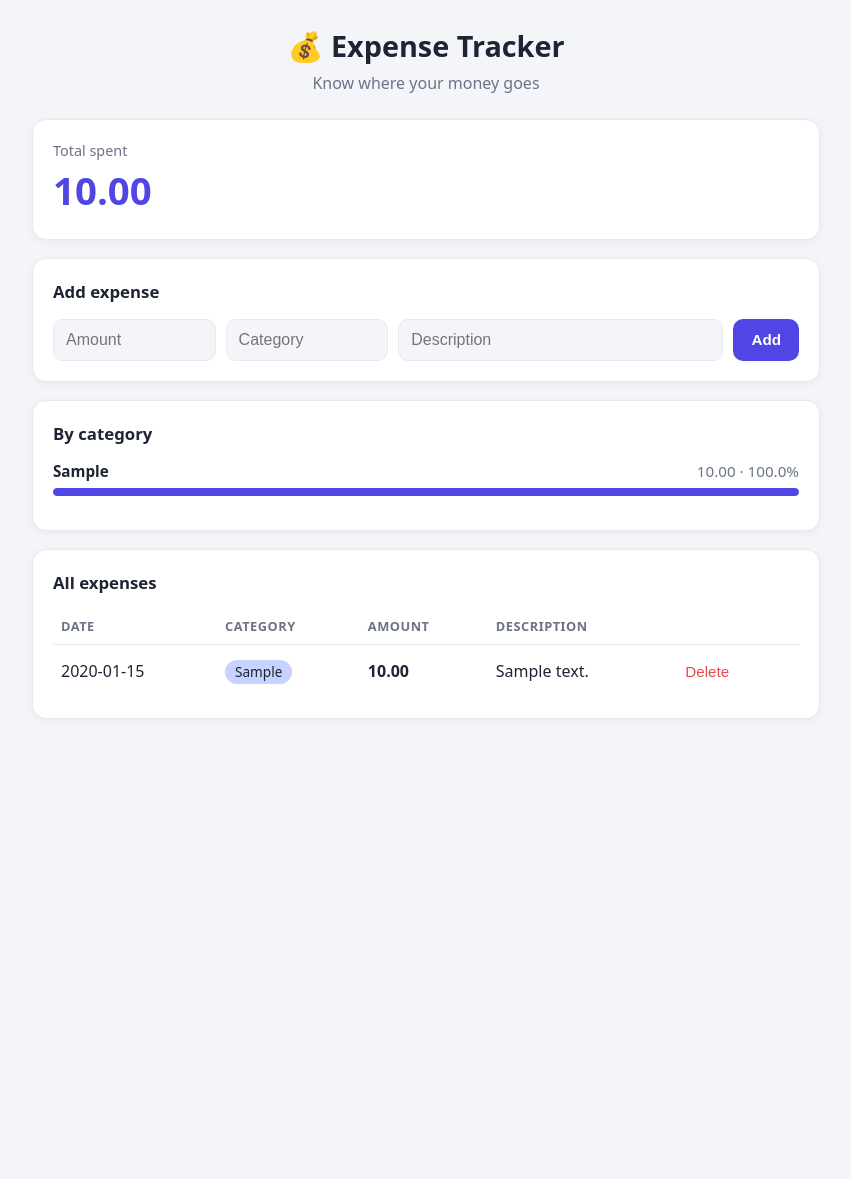
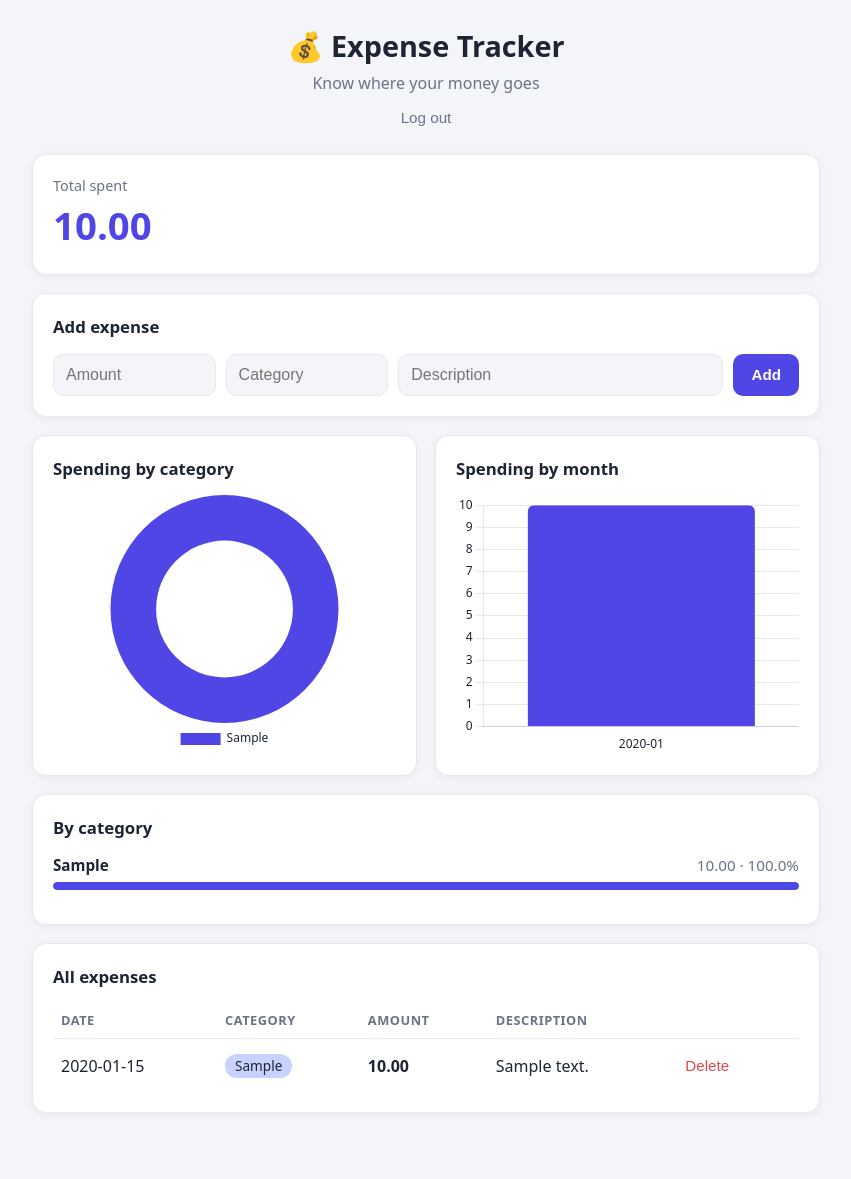
Before and after one commit to Roycline-ux/expense-tracker, a Flask app: page / in a window 1280 px wide. Shown: the whole page, without its empty margins (214-1065 px from the left). Before the commit the page ends 719 px from the top, so only its background shows below. Run offline with Flask 3, Linux system fonts and the light colour scheme; the visitor is signed in with stand-in values (Sample User, id 1); tables that the repository leaves empty hold one stand-in row (values such as "Sample post").

Commit message:
Add login and charts

```diff
--- a/app.py
+++ b/app.py
@@ -82,12 +82,28 @@ def index():
             ORDER BY cat_total DESC
             """
         ).fetchall()
+        months = conn.execute(
+            """
+            SELECT substr(date, 1, 7) AS month, SUM(amount) AS month_total
+            FROM expenses
+            GROUP BY month
+            ORDER BY month
+            """
+        ).fetchall()
+
+    chart_data = {
+        "cat_labels": [c["category"] for c in categories],
+        "cat_values": [round(c["cat_total"], 2) for c in categories],
+        "month_labels": [m["month"] for m in months],
+        "month_values": [round(m["month_total"], 2) for m in months],
+    }
 
     return render_template(
         "index.html",
         expenses=expenses,
         total=total,
         categories=categories,
+        chart_data=chart_data,
     )
 
 
--- a/templates/index.html
+++ b/templates/index.html
@@ -93,6 +93,8 @@
     button:hover { background: var(--primary-dark); }
     button.del { background: transparent; color: var(--danger); padding: 6px 10px; font-weight: 500; }
     button.del:hover { background: rgba(229, 72, 77, 0.12); }
+    button.logout { background: transparent; color: var(--muted); padding: 4px 10px; font-weight: 500; }
+    button.logout:hover { background: transparent; color: var(--text); }
 
     .cat-row { margin-bottom: 14px; }
     .cat-top { display: flex; justify-content: space-between; font-size: 0.95rem; margin-bottom: 5px; }
@@ -126,9 +128,14 @@
     }
     .empty { color: var(--muted); text-align: center; padding: 14px 0; margin: 0; }
 
+    .charts { display: grid; grid-template-columns: 1fr 1fr; gap: 18px; margin-bottom: 18px; }
+    .charts .card { margin-bottom: 0; }
+    .chart-box { position: relative; height: 260px; }
+
     @media (max-width: 640px) {
       form.add { grid-template-columns: 1fr; }
       .total { font-size: 2rem; }
+      .charts { grid-template-columns: 1fr; }
     }
   </style>
 </head>
@@ -137,6 +144,9 @@
     <header>
       <h1>💰 Expense Tracker</h1>
       <p>Know where your money goes</p>
+      <form method="POST" action="{{ url_for('logout') }}" style="margin-top:10px;">
+        <button type="submit" class="logout">Log out</button>
+      </form>
     </header>
 
     {% with messages = get_flashed_messages() %}
@@ -159,6 +169,19 @@
         <button type="submit">Add</button>
       </form>
     </div>
+
+    {% if expenses %}
+    <div class="charts">
+      <div class="card">
+        <h2>Spending by category</h2>
+        <div class="chart-box"><canvas id="catChart"></canvas></div>
+      </div>
+      <div class="card">
+        <h2>Spending by month</h2>
+        <div class="chart-box"><canvas id="monthChart"></canvas></div>
+      </div>
+    </div>
+    {% endif %}
 
     <div class="card">
       <h2>By category</h2>
@@ -205,5 +228,60 @@
       {% endif %}
     </div>
   </div>
+
+  {% if expenses %}
+  <script src="https://cdn.jsdelivr.net/npm/chart.js@4.4.1/dist/chart.umd.min.js"></script>
+  <script>
+    const data = {{ chart_data | tojson }};
+    const styles = getComputedStyle(document.documentElement);
+    const textColor = styles.getPropertyValue('--text').trim();
+    const gridColor = styles.getPropertyValue('--border').trim();
+    const primary = styles.getPropertyValue('--primary').trim();
+
+    const palette = ['#4f46e5', '#06b6d4', '#10b981', '#f59e0b', '#ef4444',
+                     '#8b5cf6', '#ec4899', '#14b8a6', '#f97316', '#64748b'];
+
+    Chart.defaults.color = textColor;
+    Chart.defaults.font.family = 'system-ui, -apple-system, "Segoe UI", Roboto, sans-serif';
+
+    new Chart(document.getElementById('catChart'), {
+      type: 'doughnut',
+      data: {
+        labels: data.cat_labels,
+        datasets: [{
+          data: data.cat_values,
+          backgroundColor: data.cat_labels.map((_, i) => palette[i % palette.length]),
+          borderWidth: 0
+        }]
+      },
+      options: {
+        maintainAspectRatio: false,
+        cutout: '60%',
+        plugins: { legend: { position: 'bottom' } }
+      }
+    });
+
+    new Chart(document.getElementById('monthChart'), {
+      type: 'bar',
+      data: {
+        labels: data.month_labels,
+        datasets: [{
+          label: 'Spent',
+          data: data.month_values,
+          backgroundColor: primary,
+          borderRadius: 6
+        }]
+      },
+      options: {
+        maintainAspectRatio: false,
+        plugins: { legend: { display: false } },
+        scales: {
+          x: { grid: { display: false } },
+          y: { beginAtZero: true, grid: { color: gridColor } }
+        }
+      }
+    });
+  </script>
+  {% endif %}
 </body>
 </html>
```
Also changed, not shown: index.html (+78 -2 lines).
